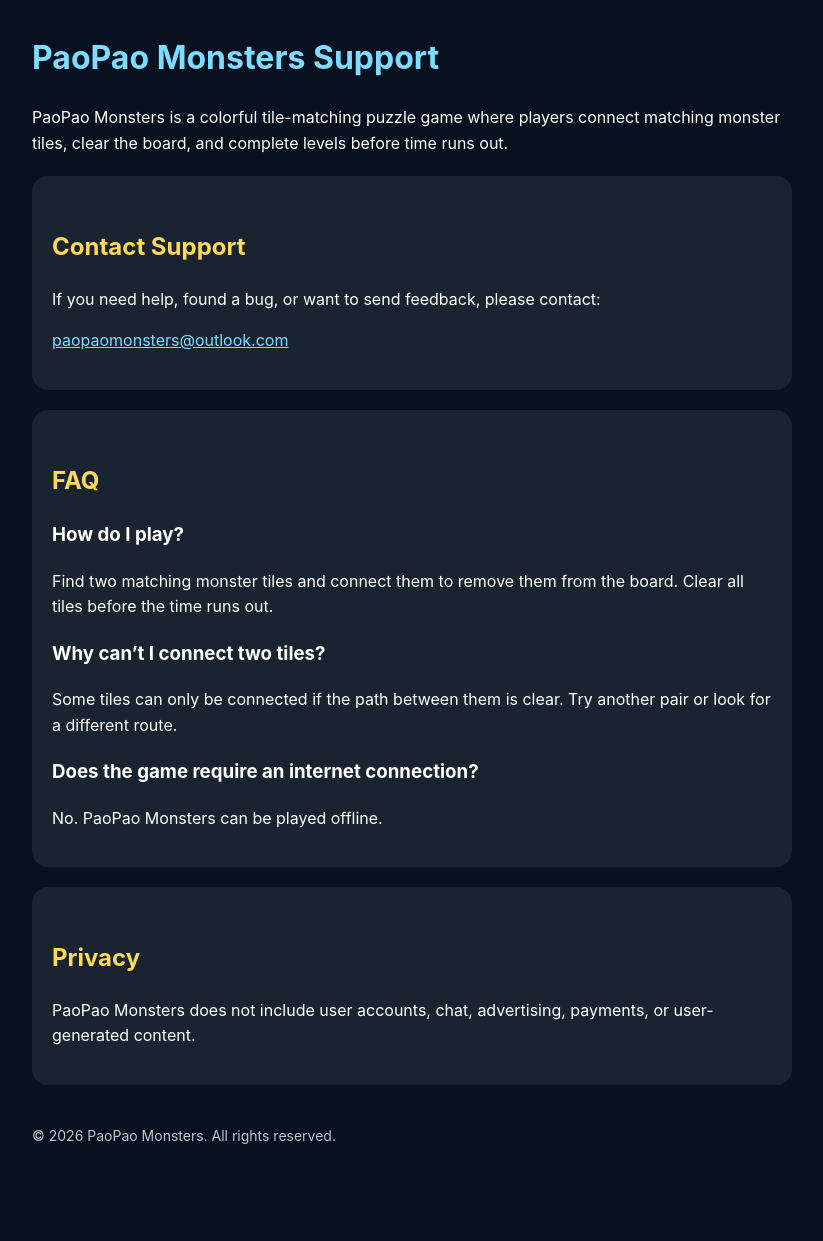
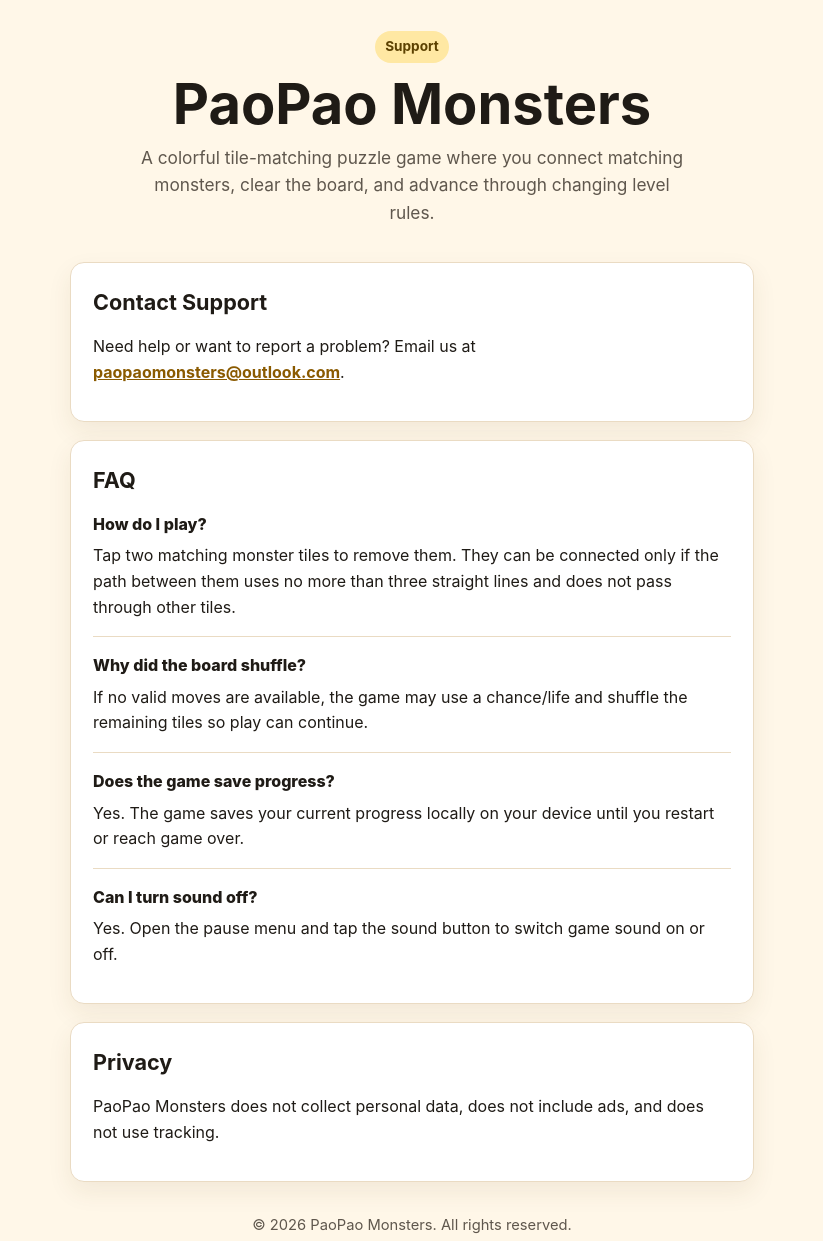
Before and after one commit to dca134/PaoPaoMonstersSupport, a plain HTML site: page index.html in a window 1280 px wide. Shown: the part 29-1270 px from the top of the page, without its empty margins (228-1051 px from the left). Before the commit the page ends 1230 px from the top, so only its background shows below. Drawn offline with Linux system fonts and the light colour scheme.

Commit message:
Refactor index.html for improved structure and styling

```diff
--- a/index.html
+++ b/index.html
@@ -1,70 +1,182 @@
-<!DOCTYPE html>
+<!doctype html>
 <html lang="en">
 <head>
-  <meta charset="UTF-8">
-  <meta name="viewport" content="width=device-width, initial-scale=1.0">
+  <meta charset="utf-8">
+  <meta name="viewport" content="width=device-width, initial-scale=1">
   <title>PaoPao Monsters Support</title>
   <style>
+    :root {
+      color-scheme: light;
+      --bg: #fff7e8;
+      --panel: #ffffff;
+      --text: #1f1b16;
+      --muted: #5f574d;
+      --accent: #f0b429;
+      --line: #eadbc3;
+    }
+
+    * {
+      box-sizing: border-box;
+    }
+
     body {
       margin: 0;
       font-family: -apple-system, BlinkMacSystemFont, "Segoe UI", sans-serif;
-      background: #07111f;
-      color: #ffffff;
+      background: var(--bg);
+      color: var(--text);
       line-height: 1.6;
     }
-    .container {
-      max-width: 760px;
+
+    main {
+      width: min(720px, 100%);
       margin: 0 auto;
-      padding: 40px 20px;
+      padding: 32px 18px 48px;
     }
-    h1 { color: #7ddcff; }
-    h2 { color: #ffd95a; margin-top: 32px; }
-    a { color: #7ddcff; }
-    .card {
-      background: rgba(255, 255, 255, 0.08);
-      border-radius: 16px;
-      padding: 20px;
-      margin-top: 20px;
+
+    header {
+      padding: 28px 0 18px;
+      text-align: center;
     }
-    .footer {
-      margin-top: 40px;
-      font-size: 14px;
-      opacity: 0.75;
+
+    h1 {
+      margin: 0 0 10px;
+      font-size: clamp(2rem, 8vw, 3.5rem);
+      line-height: 1.05;
+    }
+
+    h2 {
+      margin: 0 0 14px;
+      font-size: 1.35rem;
+    }
+
+    p {
+      margin: 0 0 14px;
+    }
+
+    a {
+      color: #8a5a00;
+      font-weight: 700;
+    }
+
+    .tagline {
+      color: var(--muted);
+      font-size: 1.08rem;
+      max-width: 560px;
+      margin: 0 auto;
+    }
+
+    section {
+      background: var(--panel);
+      border: 1px solid var(--line);
+      border-radius: 14px;
+      margin: 18px 0;
+      padding: 22px;
+      box-shadow: 0 10px 24px rgba(93, 66, 24, 0.08);
+    }
+
+    .badge {
+      display: inline-block;
+      margin-bottom: 12px;
+      padding: 5px 10px;
+      border-radius: 999px;
+      background: #ffe8a3;
+      color: #5c4100;
+      font-size: 0.85rem;
+      font-weight: 700;
+    }
+
+    .faq-item {
+      border-top: 1px solid var(--line);
+      padding-top: 16px;
+      margin-top: 16px;
+    }
+
+    .faq-item:first-of-type {
+      border-top: 0;
+      padding-top: 0;
+      margin-top: 0;
+    }
+
+    .question {
+      margin-bottom: 6px;
+      font-weight: 800;
+    }
+
+    footer {
+      color: var(--muted);
+      font-size: 0.92rem;
+      text-align: center;
+      padding-top: 14px;
     }
   </style>
 </head>
 <body>
-  <main class="container">
-    <h1>PaoPao Monsters Support</h1>
-    <p>
-      PaoPao Monsters is a colorful tile-matching puzzle game where players connect matching monster tiles, clear the board, and complete levels before time runs out.
-    </p>
+  <main>
+    <header>
+      <div class="badge">Support</div>
+      <h1>PaoPao Monsters</h1>
+      <p class="tagline">
+        A colorful tile-matching puzzle game where you connect matching monsters,
+        clear the board, and advance through changing level rules.
+      </p>
+    </header>
 
-    <div class="card">
-      <h2>Contact Support</h2>
-      <p>If you need help, found a bug, or want to send feedback, please contact:</p>
-      <p><a href="mailto:paopaomonsters@outlook.com">paopaomonsters@outlook.com</a></p>
-    </div>
+    <section aria-labelledby="contact-title">
+      <h2 id="contact-title">Contact Support</h2>
+      <p>
+        Need help or want to report a problem? Email us at
+        <a href="mailto:paopaomonsters@outlook.com">paopaomonsters@outlook.com</a>.
+      </p>
+    </section>
 
-    <div class="card">
-      <h2>FAQ</h2>
+    <section aria-labelledby="faq-title">
+      <h2 id="faq-title">FAQ</h2>
 
-      <h3>How do I play?</h3>
-      <p>Find two matching monster tiles and connect them to remove them from the board. Clear all tiles before the time runs out.</p>
+      <div class="faq-item">
+        <div class="question">How do I play?</div>
+        <p>
+          Tap two matching monster tiles to remove them. They can be connected
+          only if the path between them uses no more than three straight lines
+          and does not pass through other tiles.
+        </p>
+      </div>
 
-      <h3>Why can’t I connect two tiles?</h3>
-      <p>Some tiles can only be connected if the path between them is clear. Try another pair or look for a different route.</p>
+      <div class="faq-item">
+        <div class="question">Why did the board shuffle?</div>
+        <p>
+          If no valid moves are available, the game may use a chance/life and
+          shuffle the remaining tiles so play can continue.
+        </p>
+      </div>
 
-      <h3>Does the game require an internet connection?</h3>
-      <p>No. PaoPao Monsters can be played offline.</p>
-    </div>
+      <div class="faq-item">
+        <div class="question">Does the game save progress?</div>
+        <p>
+          Yes. The game saves your current progress locally on your device until
+          you restart or reach game over.
+        </p>
+      </div>
 
-    <div class="card">
-      <h2>Privacy</h2>
-      <p>PaoPao Monsters does not include user accounts, chat, advertising, payments, or user-generated content.</p>
-    </div>
+      <div class="faq-item">
+        <div class="question">Can I turn sound off?</div>
+        <p>
+          Yes. Open the pause menu and tap the sound button to switch game sound
+          on or off.
+        </p>
+      </div>
+    </section>
 
-    <p class="footer">© 2026 PaoPao Monsters. All rights reserved.</p>
+    <section aria-labelledby="privacy-title">
+      <h2 id="privacy-title">Privacy</h2>
+      <p>
+        PaoPao Monsters does not collect personal data, does not include ads,
+        and does not use tracking.
+      </p>
+    </section>
+
+    <footer>
+      <p>&copy; 2026 PaoPao Monsters. All rights reserved.</p>
+    </footer>
   </main>
 </body>
 </html>
```
